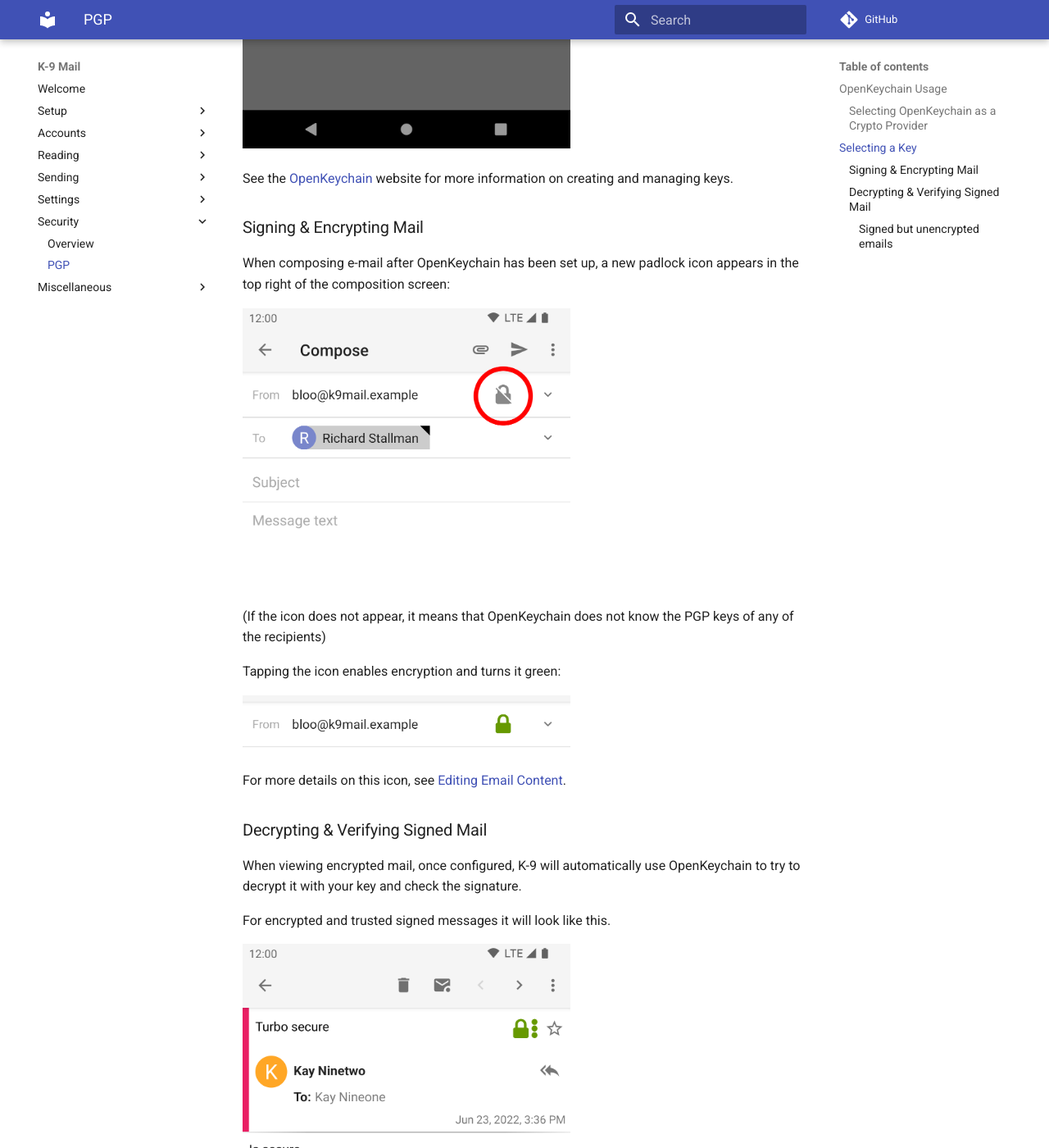
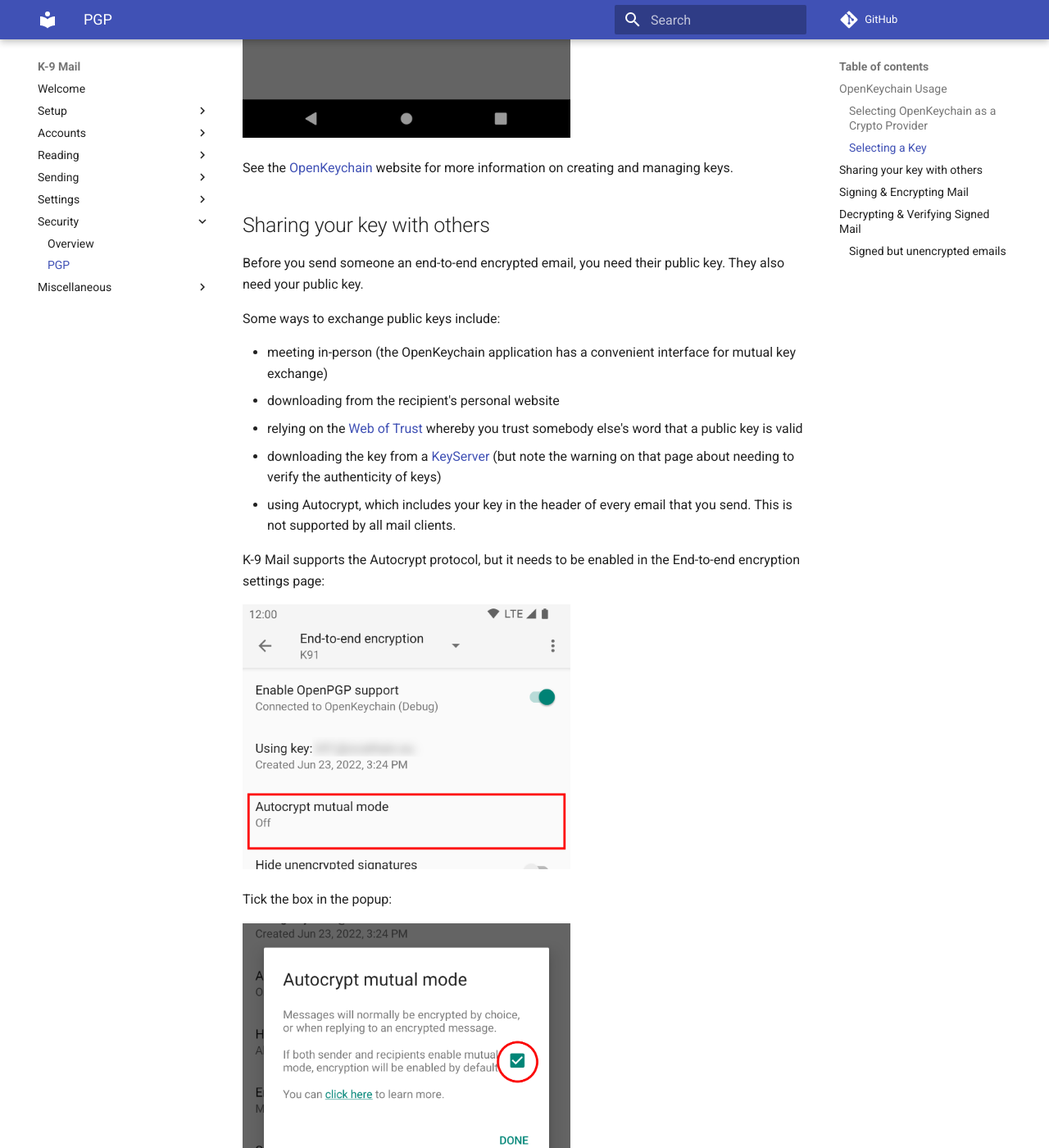
Before and after one commit to k9mail/k9mail-docs, an MkDocs documentation site: the page built from docs/en/current/security/pgp.md, in a window 1280 px wide and 1400 px high, scrolled down 1526 px. Shown: the whole window at 82% size. Built offline with MkDocs 1.6.1 and Material for MkDocs 9.7.7, drawn with Linux system fonts in a browser that asks for light colours; comment, search, counter and statistics services are not loaded.

Commit message:
Add docs for autocrypt

```diff
--- a/docs/en/current/security/pgp.md
+++ b/docs/en/current/security/pgp.md
@@ -17,7 +17,7 @@
 
 ![Enable OpenPGP](img/selecting_openpgp.png)
 
-## Selecting a Key
+### Selecting a Key
 
 Now you'll need to select a key. Click the 'Configure end-to-end key' option.
 
@@ -29,7 +29,27 @@
 
 See the [OpenKeychain](https://www.openkeychain.org/) website for more information on creating and managing keys.
 
-### Signing & Encrypting Mail
+## Sharing your key with others
+
+Before you send someone an end-to-end encrypted email, you need their public key. They also need your public key.
+
+Some ways to exchange public keys include:
+
+ - meeting in-person (the OpenKeychain application has a convenient interface for mutual key exchange)
+ - downloading from the recipient's personal website
+ - relying on the [Web of Trust](https://en.wikipedia.org/wiki/Web_of_trust) whereby you trust somebody else's word that a public key is valid
+ - downloading the key from a [KeyServer](https://www.rossde.com/PGP/pgp_keyserv.html) (but note the warning on that page about needing to verify the authenticity of keys)
+ - using Autocrypt, which includes your key in the header of every email that you send. This is not supported by all mail clients.
+
+K-9 Mail supports the Autocrypt protocol, but it needs to be enabled in the End-to-end encryption settings page:
+
+![Enable autocrypt](img/autocrypt_enable.png)
+
+Tick the box in the popup:
+
+![Autocrypt dialog](img/autocrypt_dialog.png)
+
+## Signing & Encrypting Mail
 
 When composing e-mail after OpenKeychain has been set up, a new padlock icon
 appears in the top right of the composition screen:
@@ -44,7 +64,7 @@
 
 For more details on this icon, see [Editing Email Content](../sending/sending_content.md#encryption).
 
-### Decrypting & Verifying Signed Mail
+## Decrypting & Verifying Signed Mail
 
 When viewing encrypted mail, once configured, K-9 will automatically use OpenKeychain to try to decrypt it with your
 key and check the signature.
@@ -57,7 +77,7 @@
 
 ![Signed and Encrypted Email Details](img/pgpmime_trusted.png)
 
-#### Signed but unencrypted emails
+### Signed but unencrypted emails
 
 K-9 only allows you to send mails that are *both* encrypted and signed. Some other mailers
 allow the sender to sign the message, which proves it was sent by them, but without encrypting it.
```
Also changed, not shown: docs/en/current/security/img/autocrypt_dialog.png (added), docs/en/current/security/img/autocrypt_enable.png (added).
